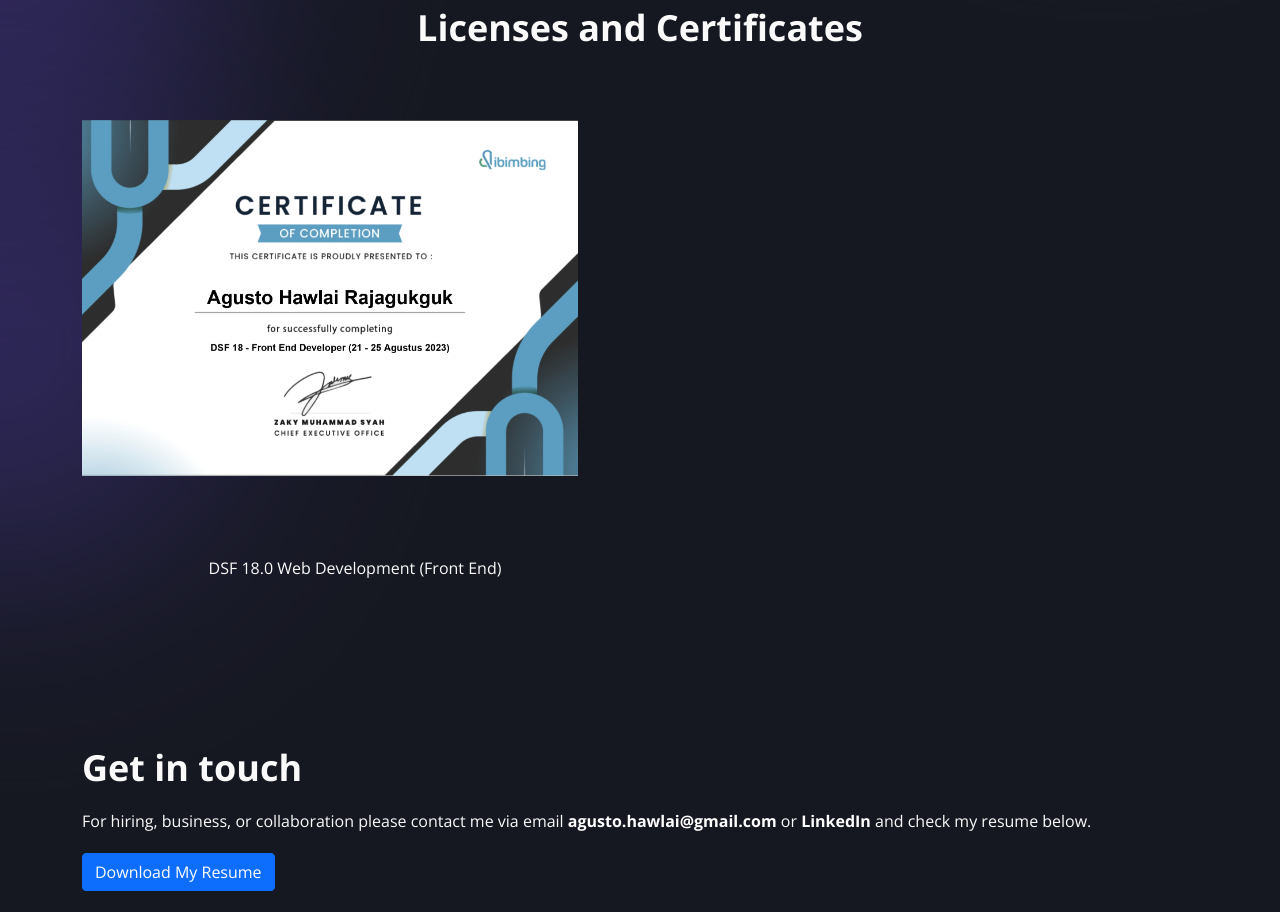
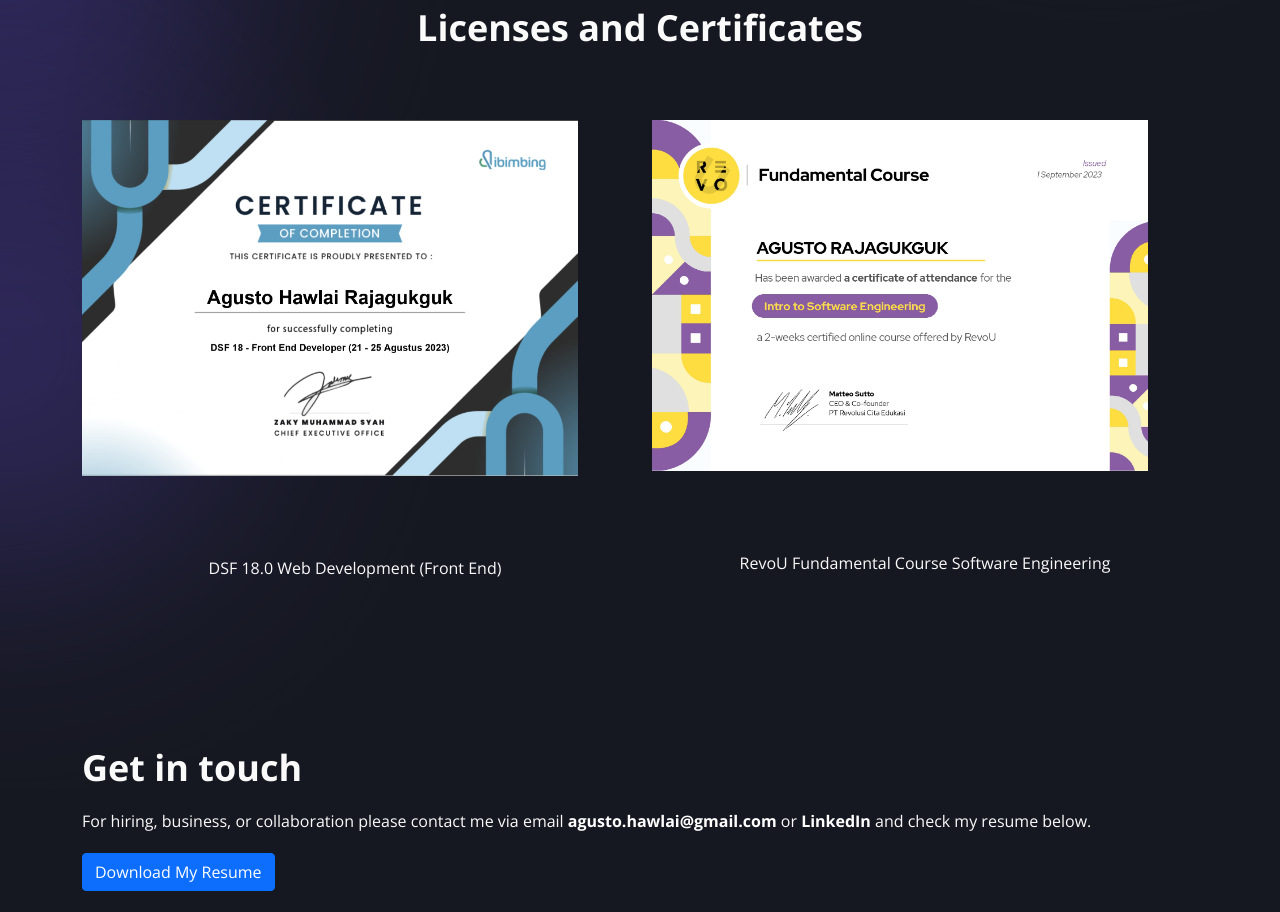
Before and after one commit to agustohr/myportofolio, a plain HTML site: page index.html in a window 1280 px wide. Shown: the part 2820-3732 px from the top of the page. Drawn offline with nearby package versions, Linux system fonts and the light colour scheme.

Commit message:
update-certificate

```diff
--- a/index.html
+++ b/index.html
@@ -159,6 +159,14 @@
               />
               <p class="web-caption">DSF 18.0 Web Development (Front End)</p>
             </div>
+            <div class="col-md-6 text-center">
+              <img
+                class="boxfilms img-fluid"
+                src="./assets/web/Certificate_RevoU.jpg"
+                alt="boxfilms"
+              />
+              <p class="web-caption">RevoU Fundamental Course Software Engineering</p>
+            </div>
           </div>
         </div>
       </div>
@@ -172,7 +180,7 @@
           and check my resume below.
         </p>
         <a
-          href="https://drive.google.com/file/d/1Ev670GFVJEAg3wruXNCDVWpPbEYfs9TN/view?usp=drive_link"
+          href="https://drive.google.com/file/d/1BahY5BfkFfujRS9i3uc5RS1A8J-rAy7G/view?usp=drive_link"
           class="btn btn-primary btn-resume"
           target="_blank"
           >Download My Resume</a
```
Also changed, not shown: assets/web/Certificate_RevoU.jpg (added).
